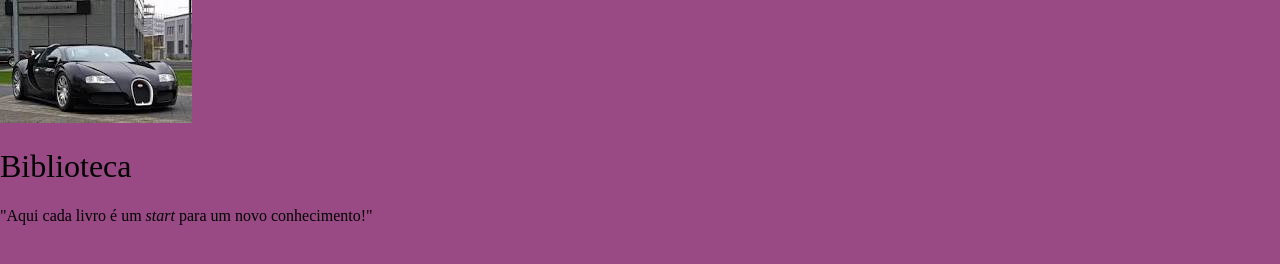
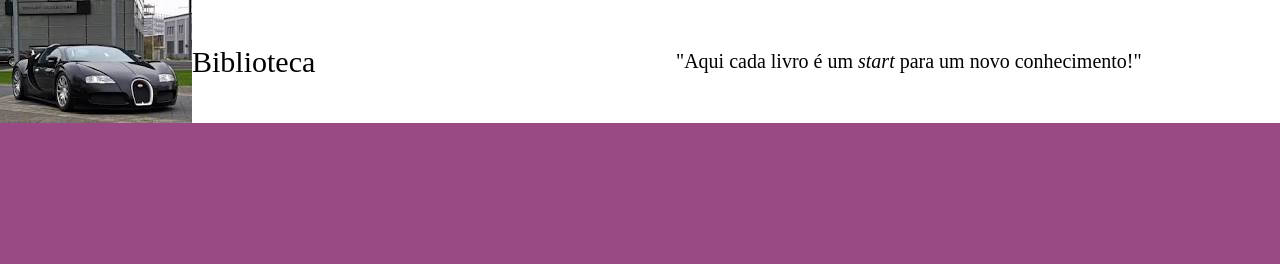
Before and after one commit to SpectroZ25/implementacao, a plain HTML site: page index.html in a window 1280 px wide. Drawn offline with Linux system fonts and the light colour scheme.

Commit message:
Update style.css

```diff
--- a/style.css
+++ b/style.css
@@ -1,9 +1,9 @@
-@import url(style/header.css);
+@import url(styles/header.css);
 
 :root {
 
 --cor-de-fundo:#994984;
---cor-de-cabecalho: #FFFFFF;
+--cor-cabecalho: #FFFFFF;
 
 }
 
```
